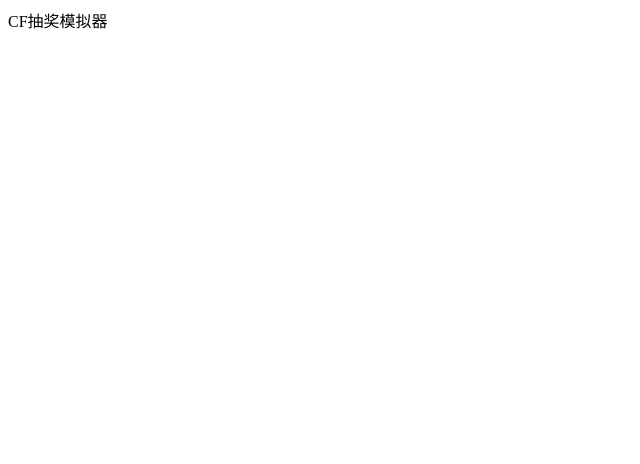
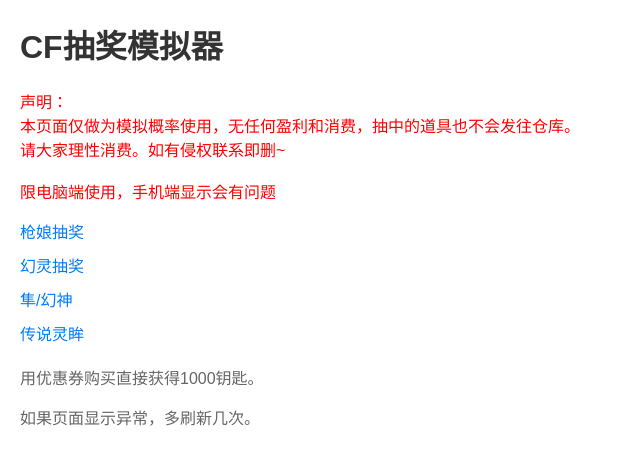
Before and after one commit to MrJi22/CF.github.io, a plain HTML site: page index.html in a window 1280 px wide. Shown: the whole page, without its empty margins (0-640 px from the left). Drawn offline with Linux system fonts and the light colour scheme.

Commit message:
Update index.html

```diff
--- a/index.html
+++ b/index.html
@@ -1 +1,75 @@
-<p>CF抽奖模拟器</p>
+<!DOCTYPE html>
+<html lang="en">
+
+<head>
+    <meta charset="UTF-8">
+    <meta name="viewport" content="width=device-width, initial-scale=1.0">
+    <title>CF抽奖模拟器</title>
+    <style>
+        body {
+            font-family: Arial, sans-serif;
+            margin: 20px;
+        }
+
+        h1 {
+            color: #333;
+        }
+
+        ul {
+            list-style-type: none;
+            padding: 0;
+        }
+
+        li {
+            margin-bottom: 10px;
+        }
+
+        a {
+            text-decoration: none;
+            color: #007BFF;
+        }
+
+        a:hover {
+            text-decoration: underline;
+        }
+
+        .instructions {
+            margin-top: 20px;
+            color: #666;
+        }
+
+        .warning {
+            margin-top: 20px;
+            color: #FF0000;
+        }
+    </style>
+</head>
+
+<body>
+    <h1>CF抽奖模拟器</h1>
+    <div class="warning">
+
+        <p>声明：<br>
+            本页面仅做为模拟概率使用，无任何盈利和消费，抽中的道具也不会发往仓库。<br>
+            请大家理性消费。如有侵权联系即删~<br><br>
+            限电脑端使用，手机端显示会有问题<br>
+        </p>
+
+    </div>
+    <div class="action">
+        <ul>
+            <li><a href="./qiangniang">枪娘抽奖</a></li>
+            <li><a href="./huanling">幻灵抽奖</a></li>
+            <li><a href="./sun">隼/幻神</a></li>
+            <li><a href="./gift">传说灵眸</a></li>
+        </ul>
+
+        <div class="instructions">
+            <p>用优惠券购买直接获得1000钥匙。</p>
+            <p>如果页面显示异常，多刷新几次。</p>
+
+        </div>
+
+</body>
+
+</html>
```
